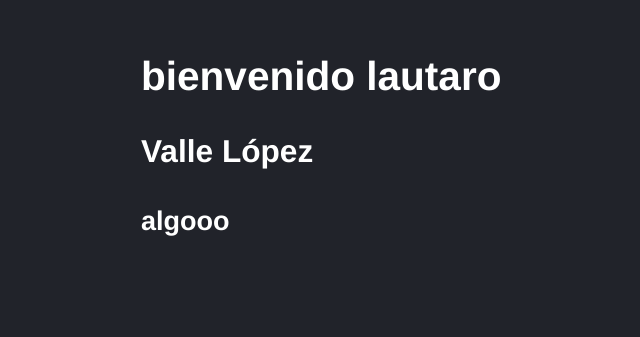
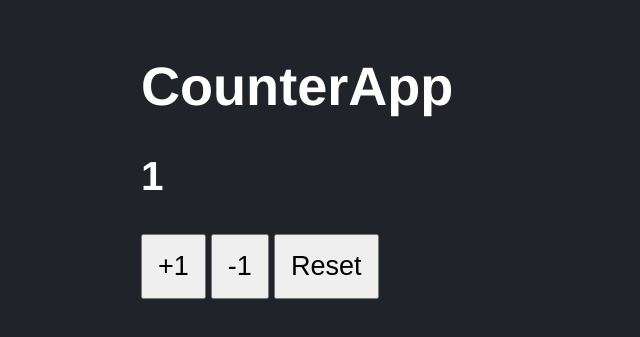
Before and after one commit to lautarovallelopez/ReactPractice, a React (Create React App) app: page / in a window 1280 px wide. Shown: the part 129-466 px from the top of the page, without its empty margins (7-647 px from the left). Built offline with nearby package versions, Linux system fonts and the light colour scheme.

Commit message:
Test Counter App

```diff
--- a/src/index.jsx
+++ b/src/index.jsx
@@ -7,7 +7,7 @@ import './styles.css';
 
 ReactDOM.createRoot(document.getElementById('root')).render(
     <React.StrictMode>
-        {/*<CounterApp value={1} />*/}
-        <FirstApp title="algooo" />
+        <CounterApp value={1} />
+        {/*<FirstApp title="algooo" />*/}
     </React.StrictMode>
 );
```
Also changed, not shown: 2 other files (tests, documents, lock files or other folders).
